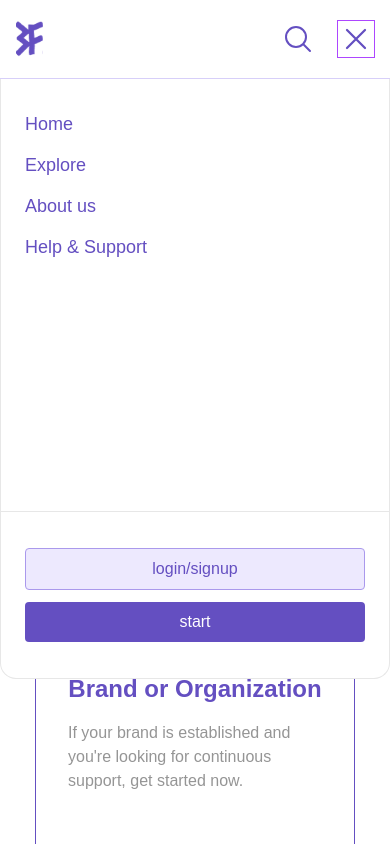
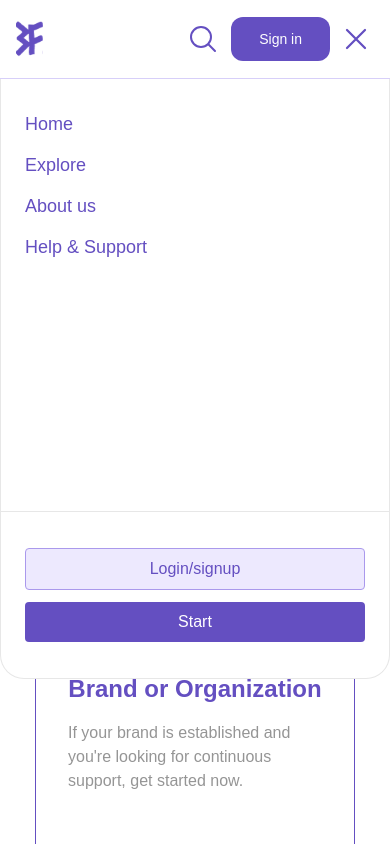
Before and after one commit to ayda-sh/fund-for-found, a Next.js app: page / in a window 390 px wide. Both pictures are taken after a click on the button 356 px from the left and 39 px from the top of the page. Shown: the top 844 px of the page. Built offline with nearby package versions, Linux system fonts and the light colour scheme.

Commit message:
feat: Updated navbar to display user initials and redirect

```diff
--- a/src/app/(auth)/sign-up/page.jsx
+++ b/src/app/(auth)/sign-up/page.jsx
@@ -48,7 +48,9 @@ function SignUp() {
         user
       );
       console.log("User successfully signed up", response.data);
+      const { user: userInfo } = response.data;
       localStorage.setItem("token", response.data.jwt);
+      localStorage.setItem("user", JSON.stringify(userInfo));
       router.push("/sign-up/confirm-email");
     } catch (error) {
       setError(
--- a/src/app/components/Home/home.jsx
+++ b/src/app/components/Home/home.jsx
@@ -1,7 +1,26 @@
+"use client";
 import Image from "next/image";
 import Link from "next/link";
+import { useRouter } from "next/navigation";
+import { useEffect, useState } from "react";
 
 function HomePage() {
+  const [isAuthenticated, setIsAuthenticated] = useState(false);
+  const router = useRouter();
+
+  useEffect(() => {
+    const token = localStorage.getItem("token");
+    if (token) {
+      setIsAuthenticated(true);
+    }
+  }, []);
+  const handleRedirect = () => {
+    if (isAuthenticated) {
+      router.push("/brand-and-organizations");
+    } else {
+      router.push("/login");
+    }
+  };
   return (
     <div className="container mx-auto md:py-24 py-16">
       <div className="flex flex-col justify-center text-center max-w-5xl mx-auto gap-8 px-6">
@@ -33,11 +52,13 @@ function HomePage() {
             </p>
           </div>
           <div className="flex flex-col gap-3">
-            <Link href="/sign-up">
-              <button className="bg-[var(--primary)] w-65 h-10 rounded-sm text-[var(--color-white)]">
-                Start
-              </button>
-            </Link>
+            <button
+              onClick={handleRedirect}
+              className="bg-[var(--primary)] hover:bg-[var(--primary-400)] transition w-65 h-10 rounded-sm text-[var(--color-white)] cursor-pointer"
+            >
+              Start
+            </button>
+
             <Link className="text-[var(--primary-300)]" href="/about">
               learn more
             </Link>
--- a/src/app/components/login/loginform.jsx
+++ b/src/app/components/login/loginform.jsx
@@ -46,7 +46,10 @@ function LoginForm() {
       );
       console.log("User logged in:", response.data);
       localStorage.setItem("token", response.data.jwt);
-      router.push("/");
+      const { user: userInfo } = response.data;
+
+      localStorage.setItem("user", JSON.stringify(userInfo));
+      router.push("/brand-and-organizations");
     } catch (error) {
       setError(error);
     } finally {
--- a/src/app/components/navbar/navbar.jsx
+++ b/src/app/components/navbar/navbar.jsx
@@ -2,7 +2,8 @@
 
 import Image from "next/image";
 import Link from "next/link";
-import { useState } from "react";
+import { useRouter } from "next/navigation";
+import { useEffect, useState } from "react";
 import Search from "../search/search";
 
 export function NavBar() {
@@ -26,6 +27,22 @@ export function NavBar() {
   ];
   const [isOpen, setIsOpen] = useState(false);
   const [searh, setSearch] = useState(false);
+  const [user, setUser] = useState(false);
+  const router = useRouter();
+
+  useEffect(() => {
+    const storedUser = localStorage.getItem("user");
+    if (storedUser) {
+      setUser(JSON.parse(storedUser));
+    }
+  }, []);
+  const handleRedirect = () => {
+    if (user) {
+      router.push("/brand-and-organizations");
+    } else {
+      router.push("/login");
+    }
+  };
 
   const toggleMenu = () => {
     setIsOpen(!isOpen);
@@ -53,14 +70,31 @@ export function NavBar() {
             </ul>
           </div>
 
-          <div className="items-center justify-center gap-2 hidden md:flex">
+          <div className="items-center justify-center gap-2 flex">
+            <div className="hidden md:flex">
               <Search />
-            <a
-              href="/sign-up"
-              className="bg-[var(--primary)] py-3 px-7 rounded-xl text-sm text-white"
+            </div>
+
+            {user ? (
+              <div className="relative md:inline-block hidden">
+                <Image
+                  src="/images/user-avatar.png"
+                  width={40}
+                  height={40}
+                  alt="user-avatar"
+                />
+                <span className="absolute inset-0 flex items-center justify-center text-[var(--primary)] font-bold">
+                  {user.username.slice(0, 2).toUpperCase()}
+                </span>
+              </div>
+            ) : (
+              <button
+                onClick={() => router.push("/sign-up")}
+                className="bg-[var(--primary)] transition hover:bg-[var(--primary-400)] hidden md:block py-3 px-7 rounded-xl text-sm text-white cursor-pointer"
               >
                 Sign in
-            </a>
+              </button>
+            )}
           </div>
           <div className="md:hidden">
             <div className="flex">
@@ -71,7 +105,7 @@ export function NavBar() {
                   viewBox="0 0 24 24"
                   strokeWidth="1.5"
                   stroke="currentColor"
-                  className="size-8 md:hidden text-[var(--primary)] mr-6"
+                  className="size-8 md:hidden text-[var(--primary)] mr-3"
                 >
                   <path
                     strokeLinecap="round"
@@ -80,8 +114,30 @@ export function NavBar() {
                   />
                 </svg>
               </button>
-              <button className="md:hidden focus:outline-none focus:ring focus:ring-purple-500" onClick={toggleMenu}>
-
+              {user ? (
+                <div className="relative inline-block mr-3">
+                  <Image
+                    src="/images/user-avatar.png"
+                    width={40}
+                    height={40}
+                    alt="user-avatar"
+                  />
+                  <span className="absolute inset-0 flex items-center justify-center text-[var(--primary)] font-bold">
+                    {user.username.slice(0, 2).toUpperCase()}
+                  </span>
+                </div>
+              ) : (
+                <button
+                  onClick={() => router.push("/sign-up")}
+                  className="bg-[var(--primary)] transition hover:bg-[var(--primary-400)]  py-3 px-7 rounded-xl text-sm text-white cursor-pointer mr-2"
+                >
+                  Sign in
+                </button>
+              )}
+              <button
+                className="md:hidden focus:outline-none"
+                onClick={toggleMenu}
+              >
                 {isOpen ? (
                   <svg
                     xmlns="http://www.w3.org/2000/svg"
@@ -123,18 +179,13 @@ export function NavBar() {
             <Search />
           </div>
         )}
-
-
       </nav>
       {isOpen && (
-          <div className="absolute flex flex-col justify-between z-40 h-[600px] bg-white w-full border-l border-r border-b border-[var(--light-3)] border-t-0 rounded-bl-2xl rounded-br-2xl">
+        <div className="absolute flex flex-col justify-between z-40 h-[600px] bg-white w-full border-l border-r border-b border-[var(--light-3)] border-t-0 rounded-bl-3xl rounded-br-3xl">
           <div className="p-6">
             <ul className="md:hidden flex flex-col space-y-3.5 mt-2">
               <li>
-              <a
-                href="/"
-                className="block text-[var(--primary)] text-[18px]"
-              >
+                <a href="/" className="block text-[var(--primary)] text-[18px]">
                   Home
                 </a>
               </li>
@@ -147,30 +198,35 @@ export function NavBar() {
                 </a>
               </li>
               <li>
-              <a
-                href="#"
-                className="block text-[var(--primary)] text-[18px]"
-              >
+                <a href="#" className="block text-[var(--primary)] text-[18px]">
                   About us
                 </a>
               </li>
               <li>
-              <a
-                href="#"
-                className="block text-[var(--primary)] text-[18px]"
-              >
+                <a href="#" className="block text-[var(--primary)] text-[18px]">
                   Help & Support
                 </a>
               </li>
-
             </ul>
           </div>
 
           <div className="flex flex-col gap-3 border-t border-[var(--light-3)]">
+            {user ? (
+              <p className="mt-9 bg-[var(--primary-75)] mx-6 text-[var(--primary)] py-2 rounded border border-[var(--primary-200)] flex text-center justify-center">
+                Welcome {user.username}
+              </p>
+            ) : (
+              <button className="mt-9 bg-[var(--primary-75)] mx-6 text-[var(--primary)] py-2 rounded border border-[var(--primary-200)] cursor-pointer">
+                <Link href="/login">Login/signup</Link>
+              </button>
+            )}
 
-           <button className="mt-9 bg-[var(--primary-75)] mx-6 text-[var(--primary)] py-2 rounded border border-[var(--primary-200)]"><Link href="/login">login/signup</Link></button>
-           <button className="mb-9 bg-[var(--primary)] mx-6 text-white py-2 rounded"><Link href="/brand-and-organizations">start</Link></button>
-
+            <button
+              onClick={handleRedirect}
+              className="mb-9 bg-[var(--primary)] mx-6 text-white py-2 rounded cursor-pointer hover:bg-[var(--primary-400)] transition"
+            >
+              Start
+            </button>
           </div>
         </div>
       )}
```
Also changed, not shown: src/app/brand-and-organizations/page.jsx (+4 -41 lines), public/images/user-avatar.png (added). Lines whose indentation alone changed are shown as unchanged.
